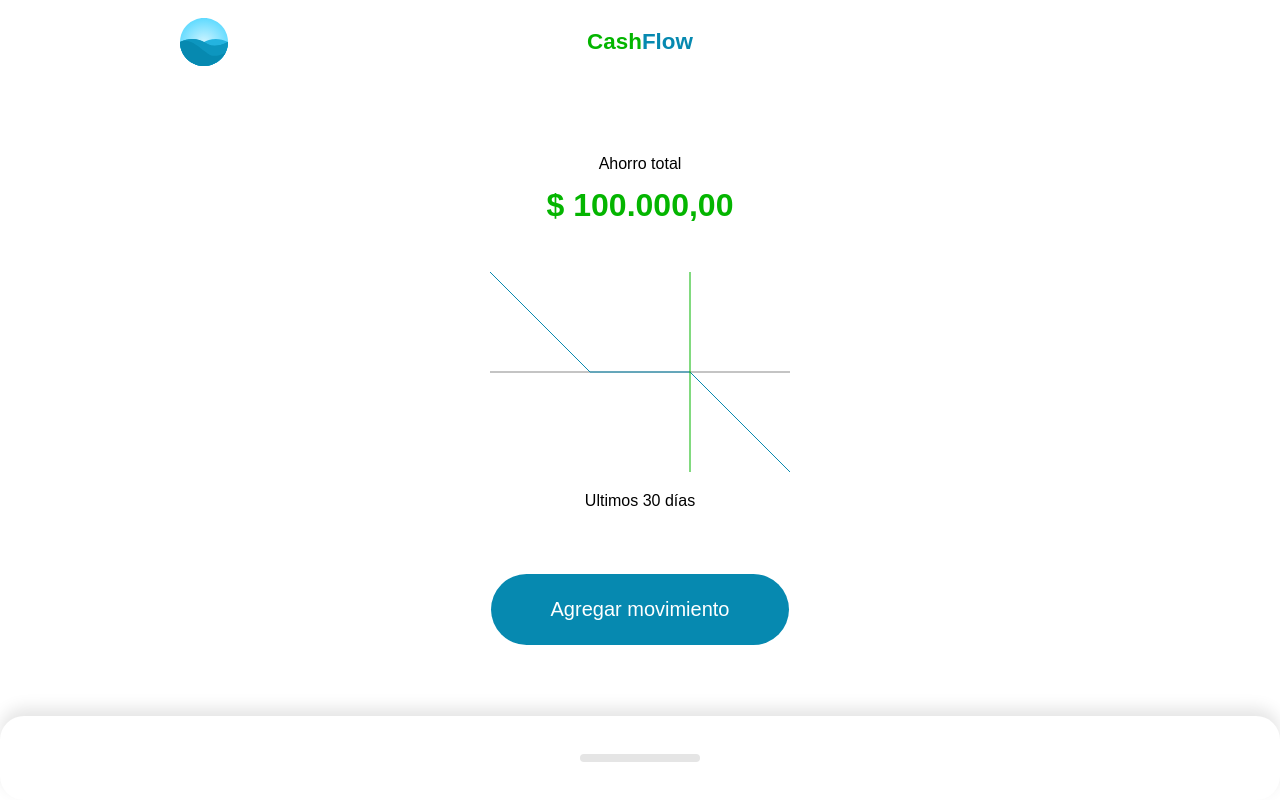
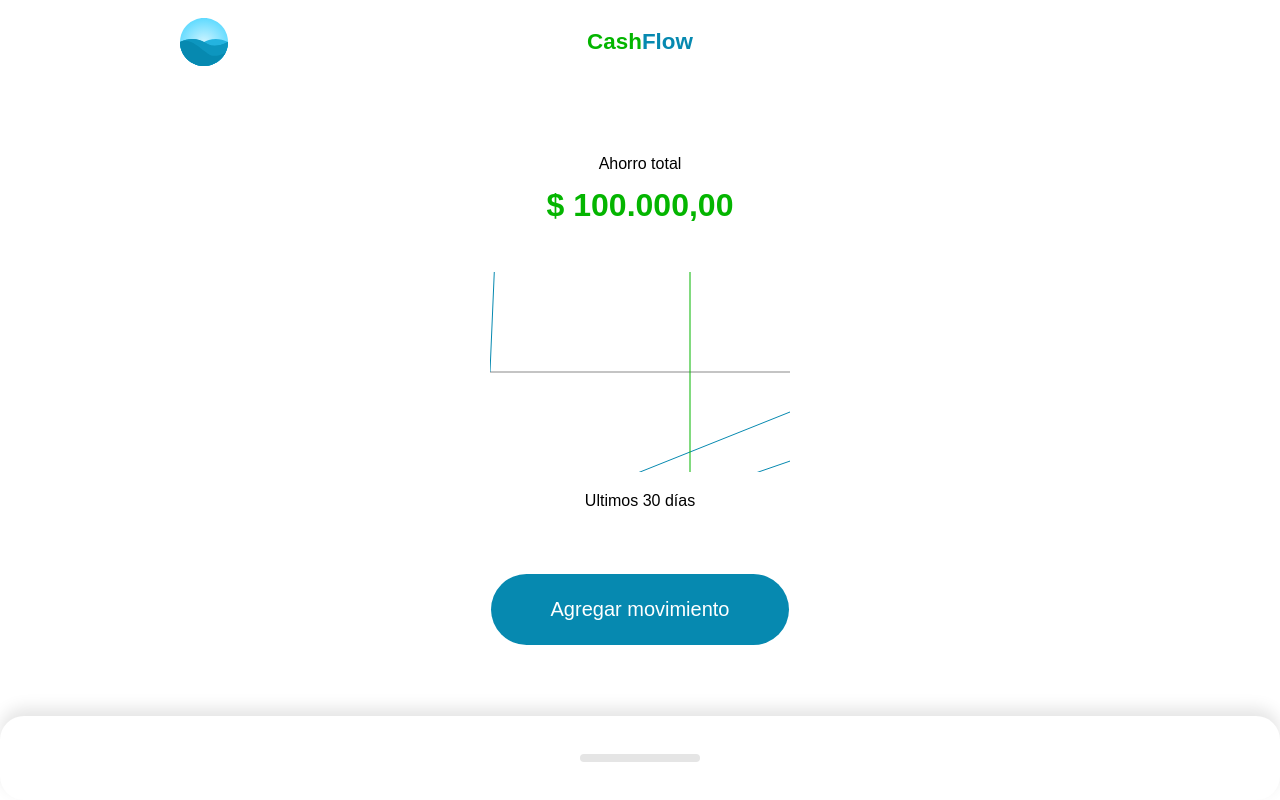
Before and after one commit to juli6464/cashflow-vue, a Vue app: page / in a window 1280 px wide. Built offline with nearby package versions, Linux system fonts and the light colour scheme.

Commit message:
coordenadas de la grafica

```diff
--- a/src/components/Home.vue
+++ b/src/components/Home.vue
@@ -11,7 +11,7 @@
         :amount="amount"
       >
         <template #graphic>
-          <Graphic/>
+          <Graphic :amounts="amounts" />
         </template>
         <template #action>
           <Action/>
@@ -47,6 +47,7 @@
     return {
       label: null,
       amount:null,
+      amounts: [100,200,500,200,-400,-600,-300,0,300,500],
       movements: [{
         id: 0,
         title: "Movimiento",
--- a/src/components/Resume/Graphic.vue
+++ b/src/components/Resume/Graphic.vue
@@ -13,7 +13,7 @@
             fill="none"
             stroke="#0689B0"
             stroke-witdh="2"
-            points="0,0 100,100 200,100 300,200"/>
+            :points="points" />
           <line
             stroke="#04b500"
             stroke-witdh="2"
@@ -25,6 +25,36 @@
     <p>Ultimos 30 días</p>
   </div>
 </template>
+
+<script setup>
+import { toRefs,defineProps, computed } from 'vue';
+
+const props = defineProps({
+    amounts: {
+        type: Array,
+        default: () => [],
+    }
+});
+
+const { amounts } = toRefs(props);
+
+const amountToPixels = () => {
+    const min = Math.min(...amounts.value);
+    const max = Math.max(...amounts.value);
+
+    return `${min},${max}`;
+}
+
+const points = computed(() => {
+    const total = amounts.value.length;
+    return Array(total).fill(100).reduce((points, amount, i) => {
+        const x = (300 / total) * (i+1);
+        const y = amountToPixels(amount);
+        console.log(y);
+        return `${points} ${x},${y}`;
+    }, "0,100");
+});
+</script>
 
 <style scoped>
 svg {
```
